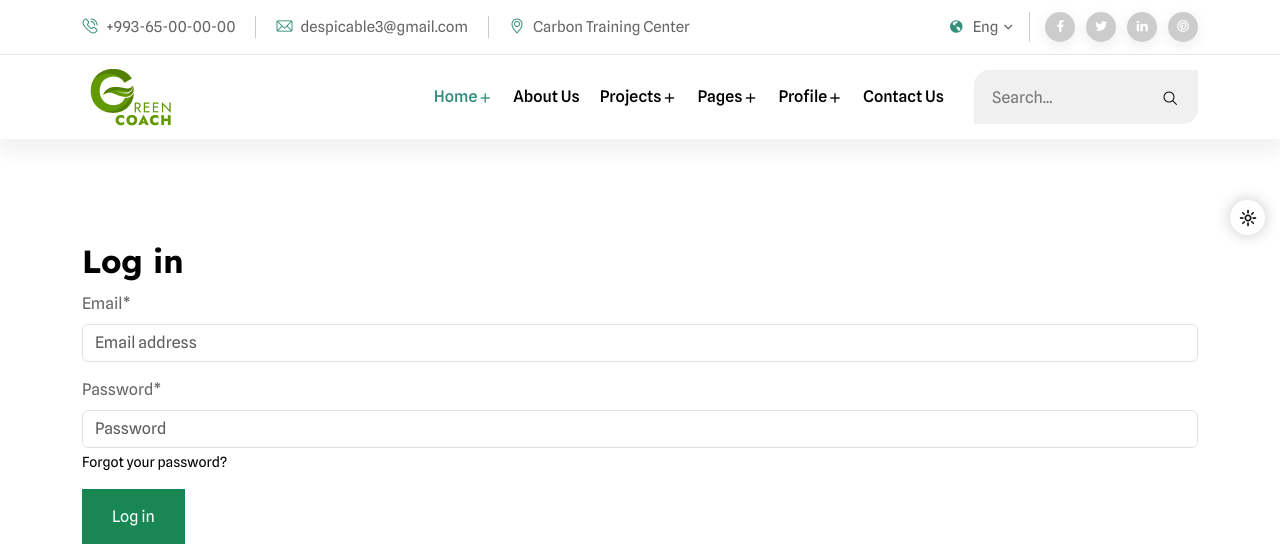
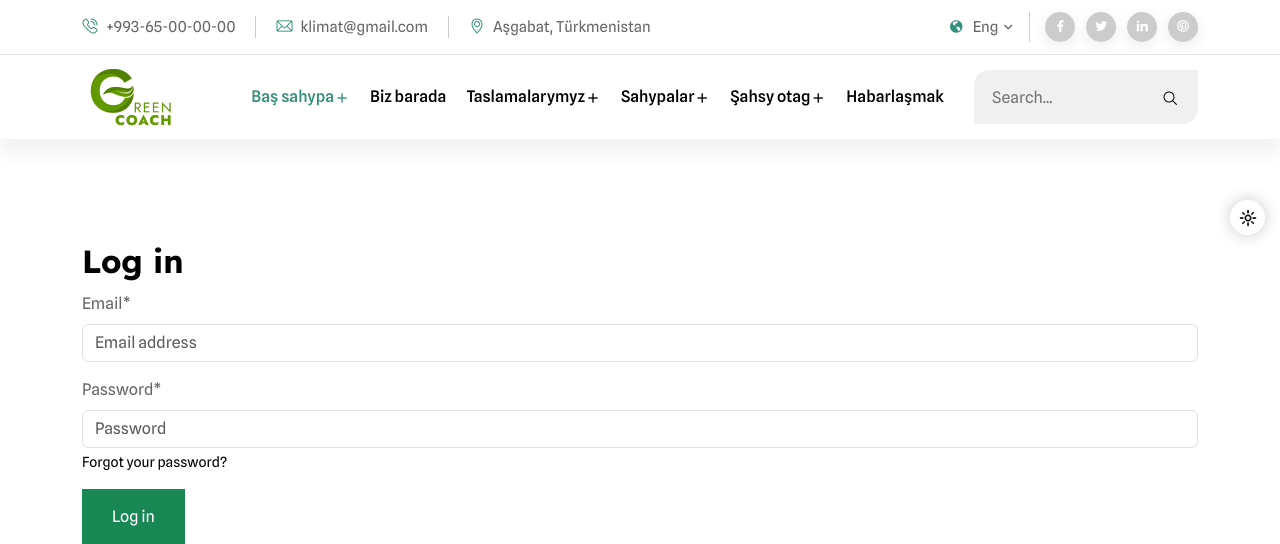
Before and after one commit to rampoe/klimat-tm, a Django app: page /accounts/login/ in a window 1280 px wide. Shown: the top 544 px of the page. Run offline with Django 5.2, Linux system fonts and the light colour scheme; some libraries are stand-ins or nearby versions; some web fonts are replaced.

Commit message:
translate navbar to turkmen

```diff
--- a/templates/_base.html
+++ b/templates/_base.html
@@ -62,12 +62,12 @@
                     <li>
                       <i class="flaticon-email-2">
                       </i>
-                      <a href="{% url "home" %}">despicable3@gmail.com</a>
+                      <a href="{% url "home" %}">klimat@gmail.com</a>
                     </li>
                     <li>
                       <i class="flaticon-pin">
                       </i>
-                      <p>Carbon Training Center</p>
+                      <p>Aşgabat, Türkmenistan</p>
                     </li>
                   </ul>
                 </div>
@@ -92,11 +92,11 @@
                         </a>
                         <a class="dropdown-item" href="{% url "home" %}">
                           <img width="" height="" alt="flag" src="{% static "assets/img/china.png" %}" />
-                          简体中文
+                          Türkmençe
                         </a>
                         <a class="dropdown-item" href="{% url "home" %}">
                           <img width="" height="" alt="flag" src="{% static "assets/img/uae.png" %}" />
-                          العربيّة
+                          Русский
                         </a>
                       </div>
                     </div>
@@ -150,26 +150,26 @@
                 <ul class="navbar-nav ms-auto">
                   <li class="nav-item">
                     <a class="nav-link active" href="{% url "home" %}">
-                      Home
+                      Baş sahypa
                       <i class="ri-add-line">
                       </i>
                     </a>
                   </li>
                   <li class="nav-item">
-                    <a class="nav-link" href="{% url "about" %}">About Us</a>
+                    <a class="nav-link" href="{% url "about" %}">Biz barada</a>
                   </li>
                   <li class="nav-item">
                     <a class="nav-link" href="{% url "home" %}">
-                      Projects
+                      Taslamalarymyz
                       <i class="ri-add-line">
                       </i>
                     </a>
                     <ul class="dropdown-menu">
                       <li class="nav-item">
-                        <a class="nav-link" href="{% url "quiz_list" %}">Quizes</a>
+                        <a class="nav-link" href="{% url "quiz_list" %}">Soraglar</a>
                       </li>
                       <li class="nav-item">
-                        <a class="nav-link" href="{% url "home" %}">Games</a>
+                        <a class="nav-link" href="{% url "home" %}">Oýunlar</a>
                       </li>
                       <li class="nav-item">
                         <a class="nav-link" href="{% url "home" %}">Coming soon...</a>
@@ -178,7 +178,7 @@
                   </li>
                   <li class="nav-item">
                     <a class="nav-link" href="{% url "home" %}">
-                      Pages
+                      Sahypalar
                       <i class="ri-add-line">
                       </i>
                     </a>
@@ -242,7 +242,7 @@
                   </li>
                   <li class="nav-item">
                     <a class="nav-link" href="{% url "profile" %}">
-                      Profile
+                      Şahsy otag
                       <i class="ri-add-line">
                       </i>
                     </a>
@@ -265,7 +265,7 @@
                     </ul>
                   </li>
                   <li class="nav-item">
-                    <a class="nav-link" href="{% url "contact" %}">Contact Us</a>
+                    <a class="nav-link" href="{% url "contact" %}">Habarlaşmak</a>
                   </li>
                 </ul>
                 <div class="other-options md-none">
@@ -384,7 +384,7 @@
                     <li>
                       <i class="flaticon-pin"></i>
                       <h6>Location</h6>
-                      <p>Carbon Training Center</p>
+                      <p>Aşgabat, Türkmenistan</p>
                     </li>
                     <li>
                       <i class="flaticon-mail"></i>
```
